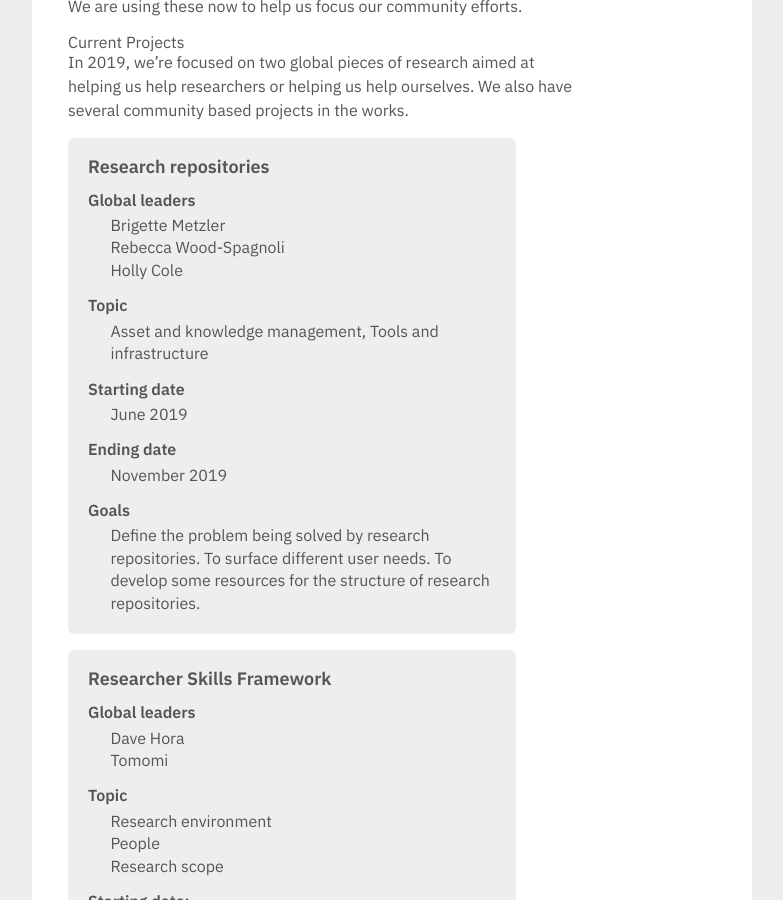
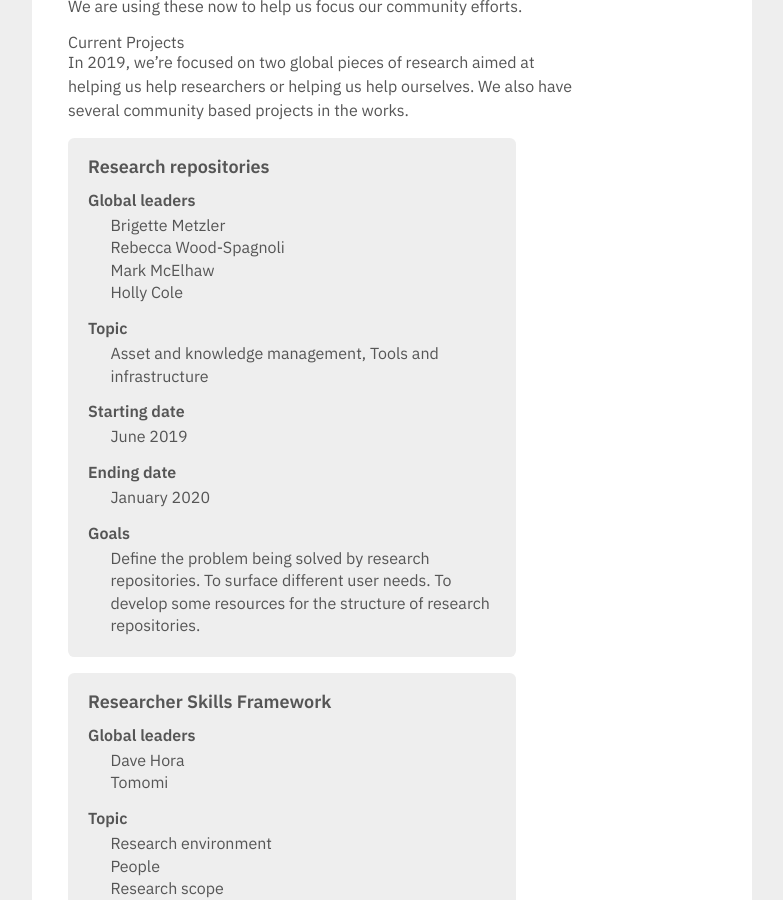
Before and after one commit to researchops/www, a Jekyll site: the page built from _pages/about.html, in a window 1280 px wide and 900 px high, scrolled down 2207 px. Shown: the whole window, without its empty margins (248-1031 px from the left). Built offline with Jekyll 4.4.1, drawn with Linux system fonts in a browser that asks for light colours; nearby versions of some CDN libraries; library files that are not in the unit come from our copies.

Commit message:
Update research repos project info
Added Mark McElhaw and changed end date.

```diff
--- a/_pages/about.html
+++ b/_pages/about.html
@@ -61,13 +61,14 @@ title: About
       <dt>Global leaders</dt>
       <dd>Brigette Metzler</dd>
       <dd>Rebecca Wood-Spagnoli</dd>
+      <dd>Mark McElhaw</dd>
       <dd>Holly Cole</dd>
       <dt>Topic</dt>
       <dd>Asset and knowledge management, Tools and infrastructure</dd>
       <dt>Starting date</dt>
       <dd>June 2019</dd>
       <dt>Ending date</dt>
-      <dd>November 2019</dd>
+      <dd>January 2020</dd>
       <dt>Goals</dt>
       <dd>Define the problem being solved by research repositories. To surface different user needs. To develop some resources for the structure of research repositories.</dd>
     </dl>
```
